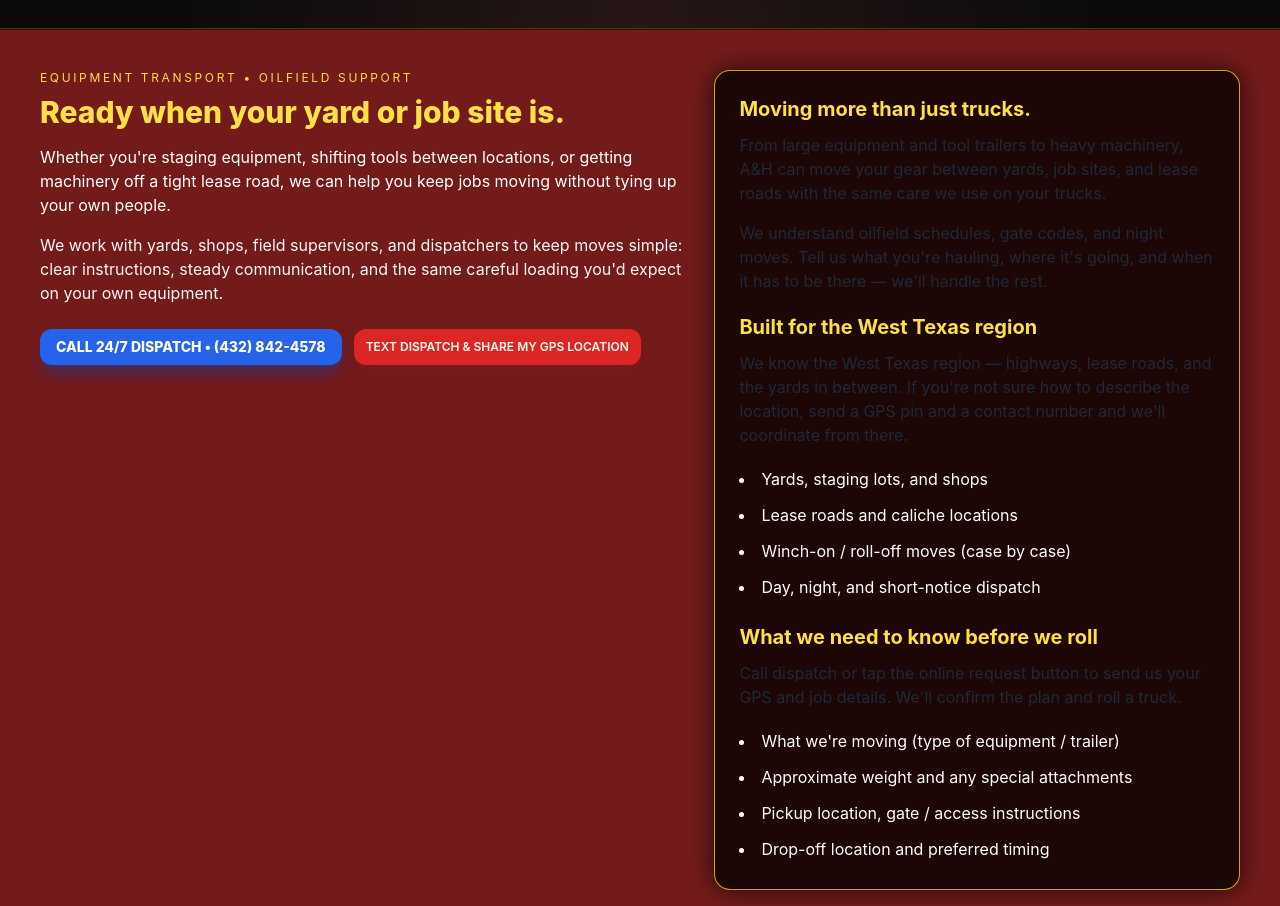
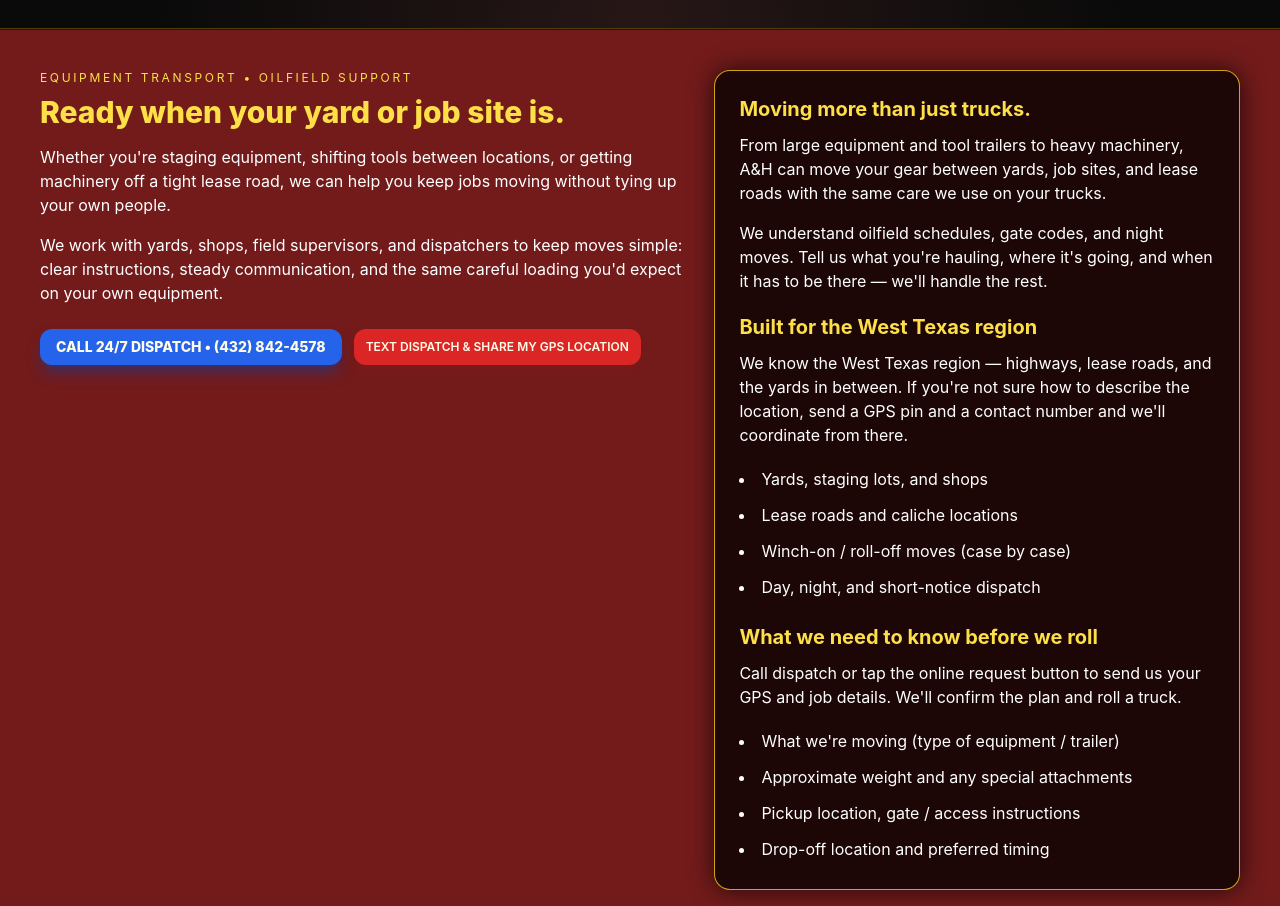
Before and after one commit to davidlibby1415-prog/A-H-Towing-and-Recovery, a Next.js app: page /equipment-transport in a window 1280 px wide. Shown: the part 560-1466 px from the top of the page. Built offline with nearby package versions, Linux system fonts and the light colour scheme.

Commit message:
Update page.jsx

```diff
--- a/app/equipment-transport/page.jsx
+++ b/app/equipment-transport/page.jsx
@@ -48,7 +48,7 @@ export default function EquipmentTransportPage() {
                 help you keep jobs moving without tying up your own people.
               </p>
 
-              <p className="mt-4 text-sm sm:text-base leading-relaxed text-neutral-100">
+              <p className="mt-4 text-sm sm:text-base leading-relaxed text-white">
                 We work with yards, shops, field supervisors, and dispatchers to
                 keep moves simple: clear instructions, steady communication, and
                 the same careful loading you'd expect on your own equipment.
@@ -60,19 +60,19 @@ export default function EquipmentTransportPage() {
               </div>
             </div>
 
-            {/* RIGHT: Main info box with yellow headings + white body text */}
+            {/* RIGHT: Main info box with yellow headings + bright white body text */}
             <div>
               <div className="rounded-2xl border border-yellow-400/80 bg-black/75 px-5 py-5 sm:px-6 sm:py-6 text-sm sm:text-base leading-relaxed text-white shadow-[0_0_24px_rgba(0,0,0,0.7)]">
                 {/* Moving more than just trucks */}
                 <h3 className="text-lg sm:text-xl font-bold text-yellow-300">
                   Moving more than just trucks.
                 </h3>
-                <p className="mt-2">
+                <p className="mt-2 text-white">
                   From large equipment and tool trailers to heavy machinery,
                   A&amp;H can move your gear between yards, job sites, and lease
                   roads with the same care we use on your trucks.
                 </p>
-                <p className="mt-2">
+                <p className="mt-2 text-white">
                   We understand oilfield schedules, gate codes, and night moves.
                   Tell us what you're hauling, where it's going, and when it has
                   to be there — we'll handle the rest.
@@ -82,7 +82,7 @@ export default function EquipmentTransportPage() {
                 <h3 className="mt-5 text-lg sm:text-xl font-bold text-yellow-300">
                   Built for the West Texas region
                 </h3>
-                <p className="mt-2">
+                <p className="mt-2 text-white">
                   We know the West Texas region — highways, lease roads, and the
                   yards in between. If you're not sure how to describe the
                   location, send a GPS pin and a contact number and we'll
@@ -108,7 +108,7 @@ export default function EquipmentTransportPage() {
                 <h3 className="mt-5 text-lg sm:text-xl font-bold text-yellow-300">
                   What we need to know before we roll
                 </h3>
-                <p className="mt-2">
+                <p className="mt-2 text-white">
                   Call dispatch or tap the online request button to send us your
                   GPS and job details. We'll confirm the plan and roll a truck.
                 </p>
```
